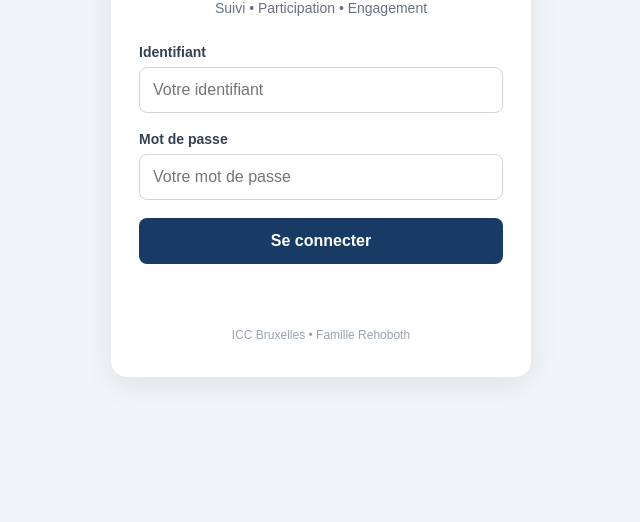
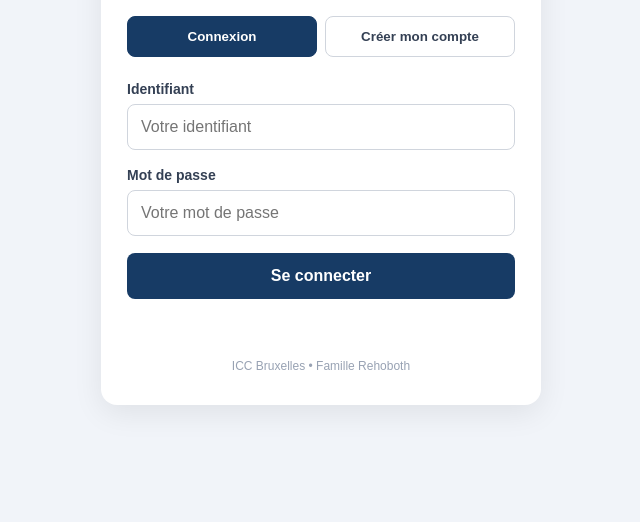
Before and after one commit to famillerehobothiccbxl-web/Famille-Rehoboth, a plain HTML site: page index.html in a window 1280 px wide. Shown: the part 278-800 px from the top of the page, without its empty margins (319-959 px from the left). Drawn offline with nearby package versions, Linux system fonts and the light colour scheme.

Commit message:
Update index.html

```diff
--- a/index.html
+++ b/index.html
@@ -7,9 +7,7 @@
   <title>Famille Rehoboth-Suivi</title>
 
   <style>
-    * {
-      box-sizing: border-box;
-    }
+    * { box-sizing: border-box; }
 
     body {
       margin: 0;
@@ -17,49 +15,70 @@
       font-family: Arial, sans-serif;
       background: #f1f4f9;
       display: flex;
+      justify-content: center;
       align-items: center;
-      justify-content: center;
       padding: 20px;
     }
 
     .container {
       width: 100%;
-      max-width: 420px;
+      max-width: 440px;
       background: white;
-      padding: 35px 28px;
+      padding: 32px 26px;
       border-radius: 16px;
-      box-shadow: 0 8px 30px rgba(0,0,0,0.08);
-      text-align: center;
+      box-shadow: 0 8px 30px rgba(0,0,0,.08);
     }
 
     .logo {
+      text-align: center;
       font-size: 38px;
-      margin-bottom: 12px;
     }
 
     h1 {
+      text-align: center;
       color: #173b65;
       font-size: 24px;
-      margin: 0 0 8px;
+      margin-bottom: 8px;
     }
 
     .subtitle {
+      text-align: center;
       color: #667085;
       font-size: 14px;
-      margin-bottom: 28px;
+      margin-bottom: 26px;
     }
 
-    .field {
-      text-align: left;
-      margin-bottom: 18px;
+    .tabs {
+      display: flex;
+      gap: 8px;
+      margin-bottom: 24px;
     }
+
+    .tabs button {
+      flex: 1;
+      padding: 12px 6px;
+      border: 1px solid #d0d5dd;
+      border-radius: 8px;
+      background: white;
+      color: #344054;
+      font-weight: bold;
+      cursor: pointer;
+    }
+
+    .tabs button.active {
+      background: #173b65;
+      color: white;
+      border-color: #173b65;
+    }
+
+    .field { margin-bottom: 17px; }
 
     label {
       display: block;
+      font-size: 14px;
       font-weight: bold;
       color: #344054;
       margin-bottom: 7px;
-      font-size: 14px;
     }
 
     input {
@@ -70,12 +89,7 @@
       font-size: 16px;
     }
 
-    input:focus {
-      outline: 2px solid #8bb7e8;
-      border-color: #2867a5;
-    }
-
-    button {
+    .submit {
       width: 100%;
       padding: 14px;
       border: none;
@@ -87,69 +101,106 @@
       cursor: pointer;
     }
 
-    button:hover {
-      background: #245486;
+    .submit:disabled {
+      opacity: .6;
+      cursor: wait;
     }
 
-    #loginMessage {
-      margin-top: 16px;
+    .message {
+      min-height: 20px;
+      margin-top: 15px;
       font-size: 14px;
-      color: #b42318;
-      min-height: 20px;
+      text-align: center;
+      line-height: 1.5;
     }
 
     .footer {
-      margin-top: 28px;
+      text-align: center;
       color: #98a2b3;
       font-size: 12px;
+      margin-top: 25px;
     }
+
+    .hidden { display: none; }
   </style>
 </head>
 
 <body>
-
   <main class="container">
     <div class="logo">🏠</div>
 
     <h1>FAMILLE REHOBOTH</h1>
 
-    <p class="subtitle">
-      Suivi • Participation • Engagement
-    </p>
+    <p class="subtitle">Suivi • Participation • Engagement</p>
+
+    <div class="tabs">
+      <button type="button" id="loginTab" class="active">
+        Connexion
+      </button>
+      <button type="button" id="signupTab">
+        Créer mon compte
+      </button>
+    </div>
 
     <form id="loginForm">
-
       <div class="field">
         <label for="username">Identifiant</label>
-        <input
-          type="text"
-          id="username"
-          name="username"
+        <input id="username" type="text"
           placeholder="Votre identifiant"
-          autocomplete="username"
-          required
-        >
+          autocomplete="username" required>
       </div>
 
       <div class="field">
         <label for="password">Mot de passe</label>
-        <input
-          type="password"
-          id="password"
-          name="password"
+        <input id="password" type="password"
           placeholder="Votre mot de passe"
-          autocomplete="current-password"
-          required
-        >
+          autocomplete="current-password" required>
       </div>
 
-      <button type="submit" id="loginButton">
+      <button class="submit" type="submit" id="loginButton">
         Se connecter
       </button>
+    </form>
 
-      <p id="loginMessage" role="alert"></p>
+    <form id="signupForm" class="hidden">
+      <div class="field">
+        <label for="signupFullname">Nom et prénom</label>
+        <input id="signupFullname" type="text"
+          placeholder="Votre nom complet" required>
+      </div>
 
+      <div class="field">
+        <label for="signupUsername">Identifiant souhaité</label>
+        <input id="signupUsername" type="text"
+          placeholder="Exemple : jean.dupont"
+          autocomplete="username"
+          pattern="[a-zA-Z0-9._-]+"
+          title="Lettres sans accents, chiffres, points, tirets ou tirets bas"
+          required>
+      </div>
+
+      <div class="field">
+        <label for="signupPassword">Créer un mot de passe</label>
+        <input id="signupPassword" type="password"
+          placeholder="8 caractères minimum"
+          autocomplete="new-password"
+          minlength="8" required>
+      </div>
+
+      <div class="field">
+        <label for="confirmPassword">Confirmer le mot de passe</label>
+        <input id="confirmPassword" type="password"
+          placeholder="Répétez le mot de passe"
+          autocomplete="new-password"
+          minlength="8" required>
+      </div>
+
+      <button class="submit" type="submit" id="signupButton">
+        Envoyer ma demande
+      </button>
     </form>
+
+    <p id="loginMessage" class="message" role="status"></p>
 
     <div class="footer">
       ICC Bruxelles • Famille Rehoboth
@@ -159,6 +210,5 @@
   <script src="https://cdn.jsdelivr.net/npm/@supabase/supabase-js@2"></script>
   <script src="config.js"></script>
   <script src="app.js"></script>
-
 </body>
 </html>
```
